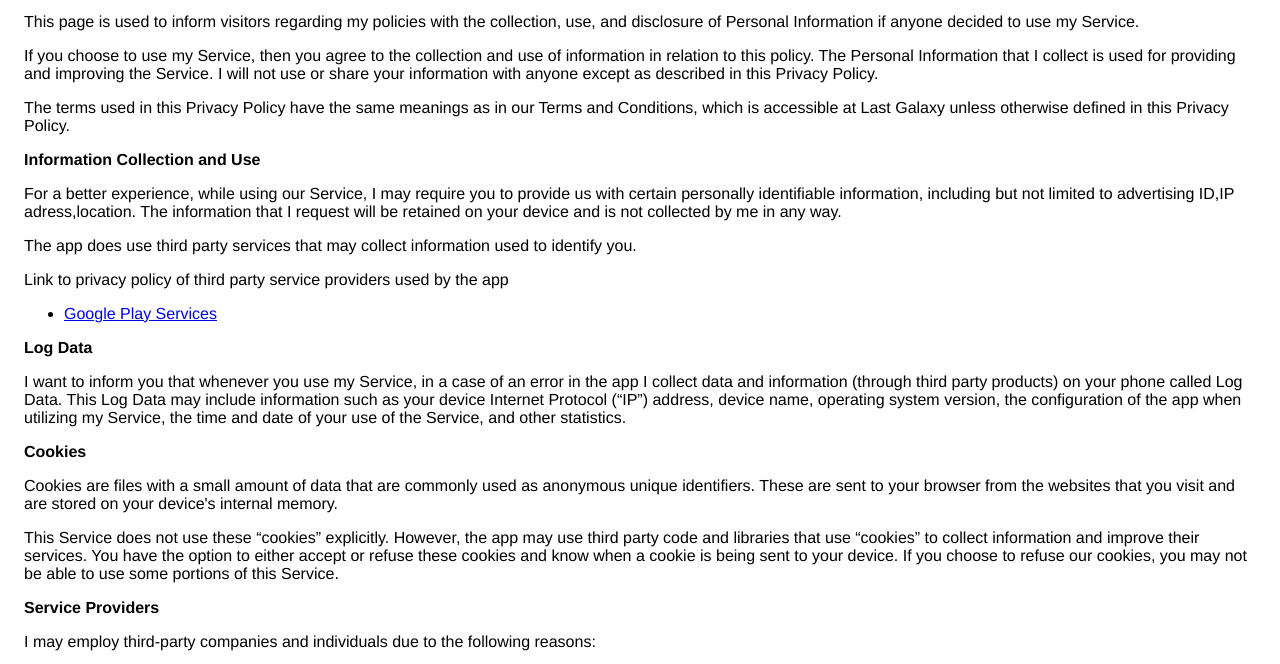
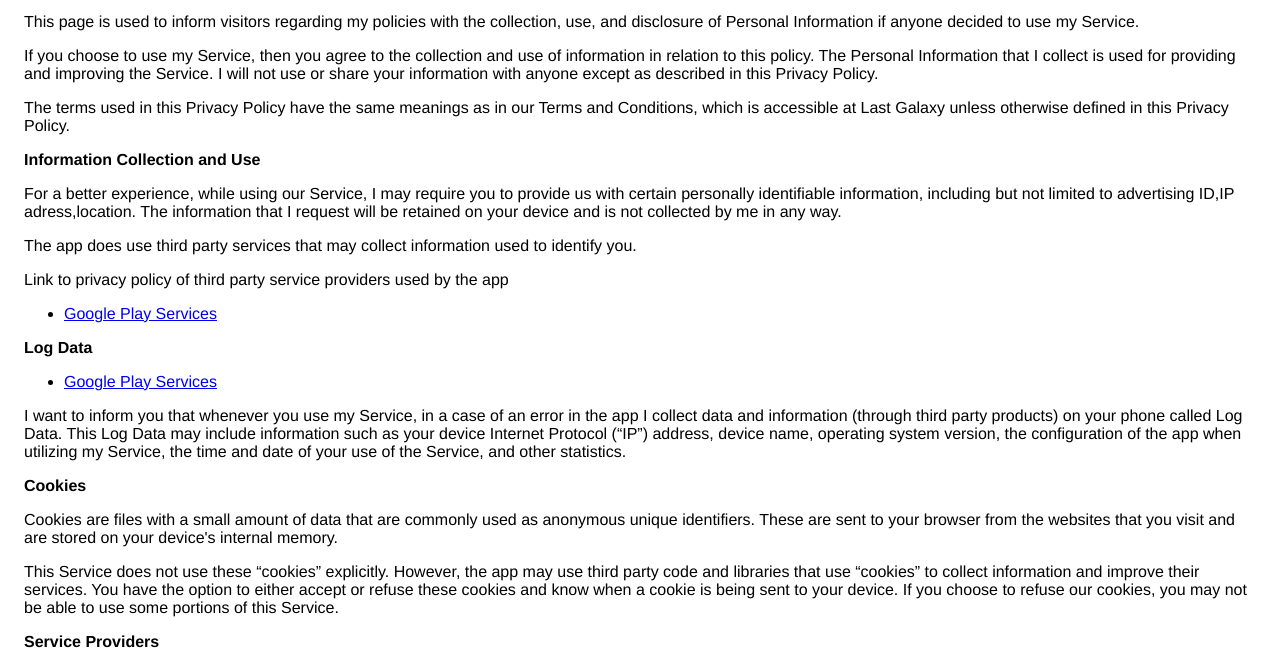
Before and after one commit to krug2256/TornPointGames.github.io, a plain HTML site: page index.html in a window 1280 px wide. Shown: the part 113-777 px from the top of the page. Drawn offline with Linux system fonts and the light colour scheme.

Commit message:
adadadadwdwa

```diff
--- a/index.html
+++ b/index.html
@@ -19,7 +19,9 @@
                     accessible at Last Galaxy unless otherwise defined in this Privacy Policy.
                   </p> <p><strong>Information Collection and Use</strong></p> <p>For a better experience, while using our Service, I may require you to provide us with certain
                     personally identifiable information, including but not limited to  advertising ID,IP adress,location. The information that I request will be retained on your device and is not collected by me in any way.
-                  </p> <p>The app does use third party services that may collect information used to identify you.</p> <div><p>Link to privacy policy of third party service providers used by the app</p> <ul><li><a href="https://www.google.com/policies/privacy/" target="_blank">Google Play Services</a></li><!----><!----><!----><!----><!----><!----><!----></ul></div> <p><strong>Log Data</strong></p> <p> I want to inform you that whenever you use my Service, in a case of
+                  </p> <p>The app does use third party services that may collect information used to identify you.</p> <div><p>Link to privacy policy of third party service providers used by the app</p> <ul><li><a href="https://www.google.com/policies/privacy/" target="_blank">Google Play Services</a></li><!----><!----><!----><!----><!----><!----><!----></ul></div> <p><strong>Log Data</strong></p> <p>
+				  <ul><li><a href="https://www.appodeal.com/home/privacy-policy/" target="_blank">Google Play Services</a></li><!----><!----><!----><!----><!----><!----><!----></ul></div>
+				  I want to inform you that whenever you use my Service, in a case of
                     an error in the app I collect data and information (through third party products) on your phone
                     called Log Data. This Log Data may include information such as your device Internet Protocol (“IP”) address,
                     device name, operating system version, the configuration of the app when utilizing my Service,
```
